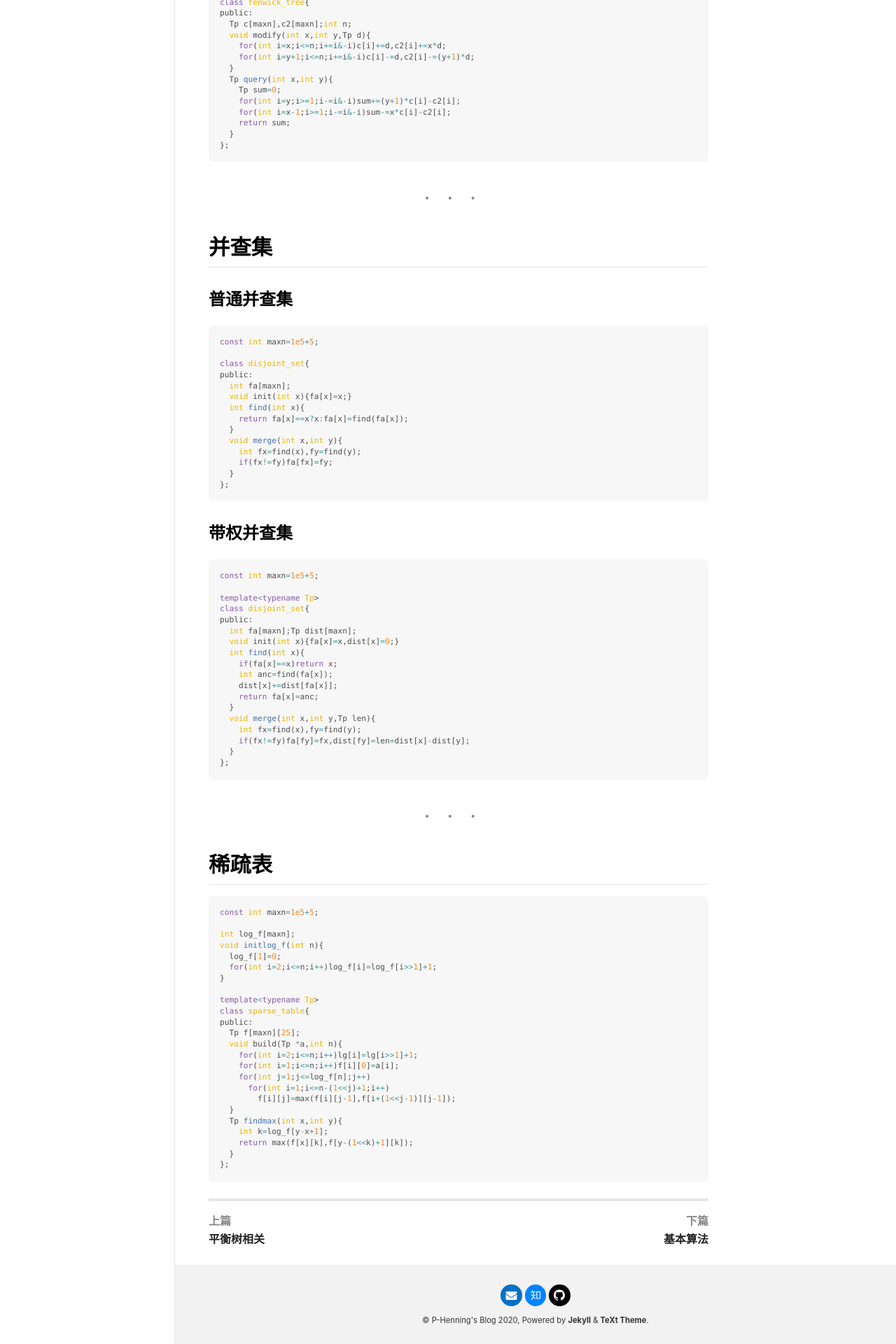
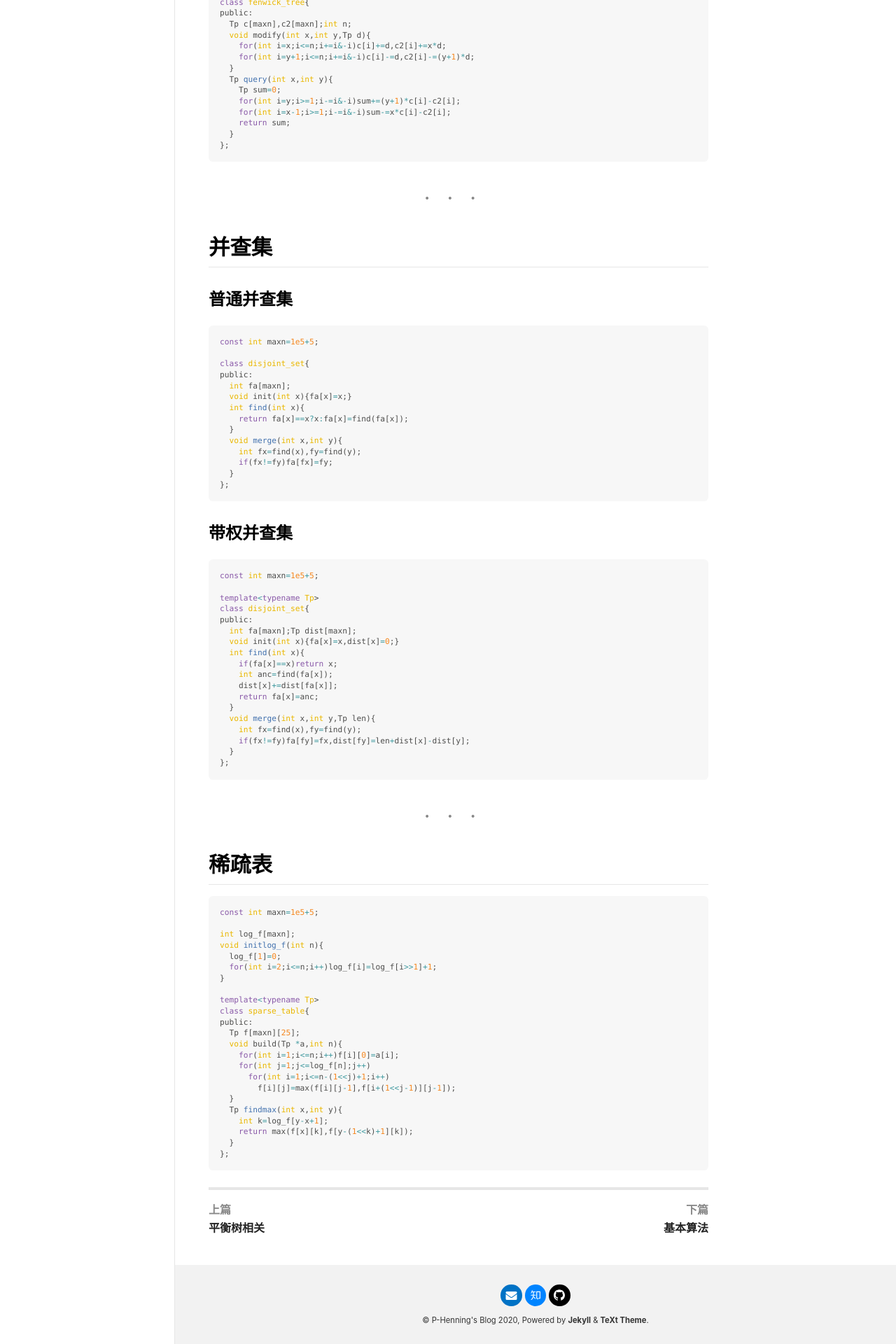
Before and after one commit to P-Henning/P-Henning.github.io, a Jekyll site: the page built from codes/data-struct/others.md, in a window 1280 px wide. Shown: the part 1154-3074 px from the top of the page at 70% size. Built offline with Jekyll 4.4.1, drawn with Linux system fonts in a browser that asks for light colours; nearby versions of some CDN libraries.

Commit message:
Update others.md

```diff
--- a/codes/data-struct/others.md
+++ b/codes/data-struct/others.md
@@ -139,7 +139,6 @@ class sparse_table{
 public:
   Tp f[maxn][25];
   void build(Tp *a,int n){
-    for(int i=2;i<=n;i++)lg[i]=lg[i>>1]+1;
     for(int i=1;i<=n;i++)f[i][0]=a[i];
     for(int j=1;j<=log_f[n];j++)
       for(int i=1;i<=n-(1<<j)+1;i++)
```
